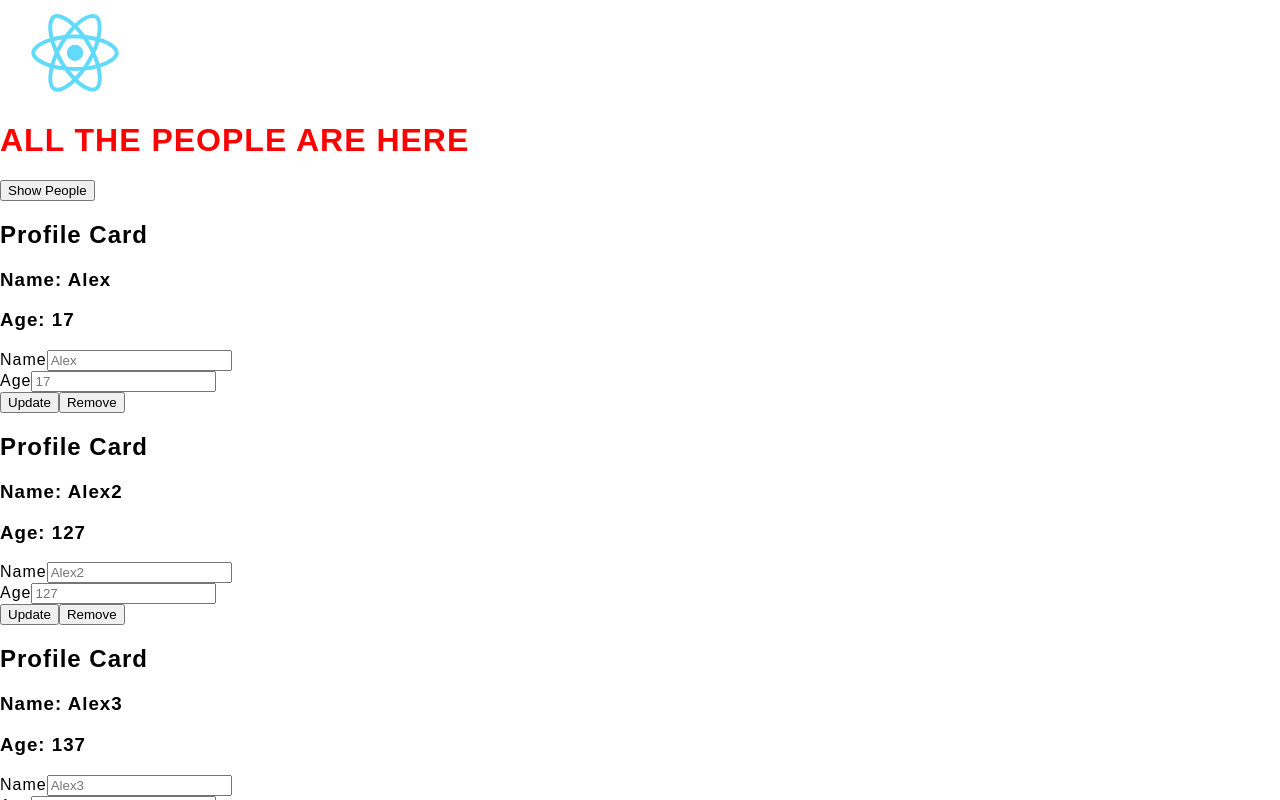
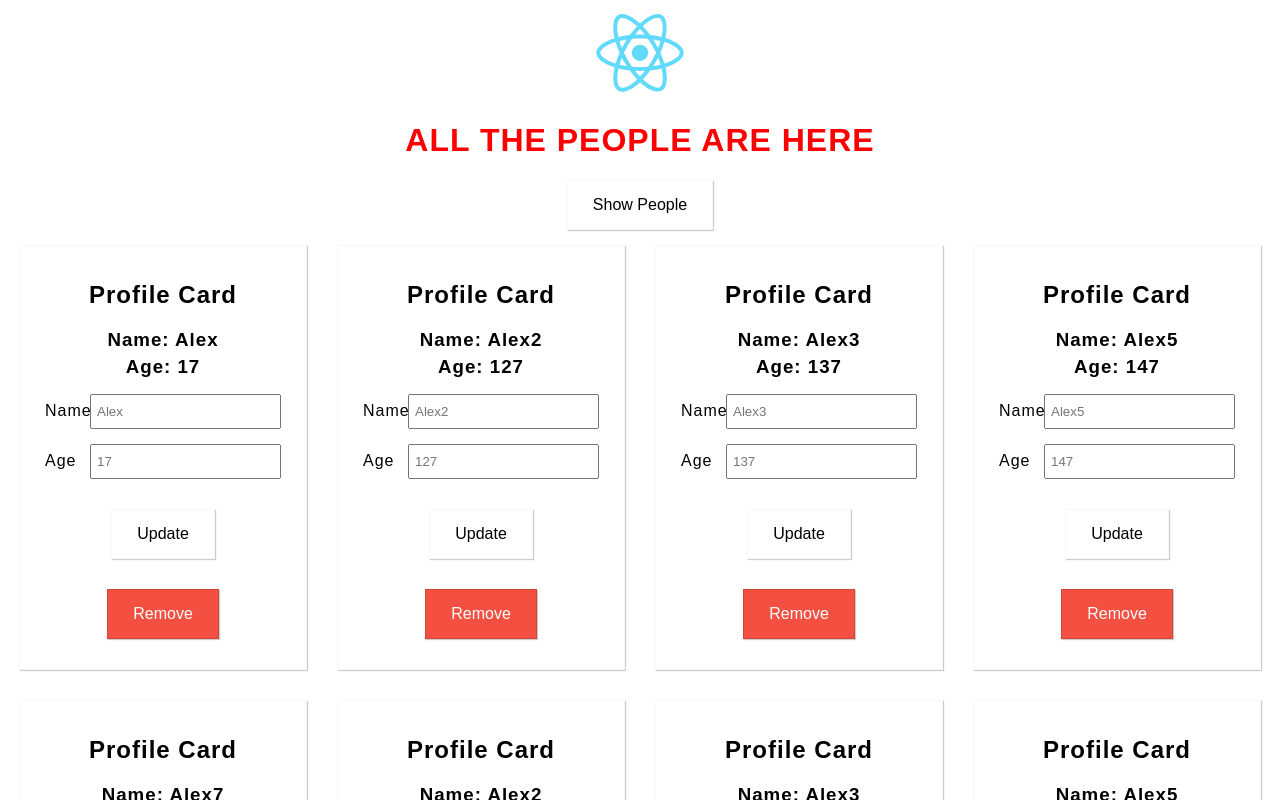
Before and after one commit to alexr101/react-course, a React app: page / in a window 1280 px wide. Both pictures are taken after a click on the button "Show People". Shown: the top 800 px of the page. Built offline with nearby package versions, Linux system fonts and the light colour scheme.

Commit message:
modularize all existing CSS

```diff
--- a/src/App.css
+++ b/src/App.css
@@ -9,3 +9,9 @@
 .App > button {
   margin: auto;
 }
+
+.logo {
+  width: 150px;
+  display: inline-block;
+  margin-bottom: -10px;
+}
--- a/src/App.js
+++ b/src/App.js
@@ -1,6 +1,6 @@
 import React, { Component } from 'react';
 import logo from './logo.svg';
-import './App.css';
+import classes from './App.css';
 import Person from './Components/Person/Person';
 import Button from './Components/Button/Button';
 
@@ -109,11 +109,6 @@ class App extends Component {
     var headerStyle = {
       fontWeight: 'bold',
     };
-    var logoStyle = {
-      width: '150px',
-      display: 'inline-block',
-      marginBottom: '-10px'
-    }
 
     if(this.state.showPeople) {
       peopleList = this.getPeople();
@@ -122,8 +117,8 @@ class App extends Component {
 
 
     return (
-      <div className="App">
-        <img style={logoStyle} src={logo}></img>
+      <div className={classes.App}>
+        <img className={classes.logo} src={logo}></img>
         <h1 style={headerStyle}>ALL THE PEOPLE ARE HERE</h1>
         <Button click={this.togglePeopleList}>Show People</Button>
         {peopleList}
--- a/src/Components/Button/Button.css
+++ b/src/Components/Button/Button.css
@@ -1,4 +1,4 @@
-.btn-1 {
+.btn {
   display: block;
   padding: 15px 25px;
   font-size: 1em;
@@ -10,7 +10,7 @@
 
 }
 
-.red-btn {
+.redBtn {
   background-color: #f45042;
   border: 1px solid #d04538;
   color: #fff;
--- a/src/Components/Button/Button.js
+++ b/src/Components/Button/Button.js
@@ -1,9 +1,21 @@
 import React from 'react';
-import './Button.css';
+import classes from './Button.css';
+
+const getBtnClass = (btnType) => {
+  var btnClass = classes.btn;
+
+  if(btnType == 'red') btnClass += ' ' + classes.redBtn;
+
+  return btnClass;
+}
 
 const Button = (props) => {
+  console.log(classes);
+
+  var btnClass = getBtnClass(props.buttonType);
+
   return (
-    <button className={"btn-1 " + props.classes} onClick={props.click}>{props.children}</button>
+    <button className={btnClass} onClick={props.click}>{props.children}</button>
   )
 }
 
--- a/src/Components/Person/Person.css
+++ b/src/Components/Person/Person.css
@@ -9,7 +9,7 @@
   margin: 15px 15px;
 }
 
-.Person .form-inputs {
+.Person .formInputs {
   margin-bottom: 15px;
 }
 
--- a/src/Components/Person/Person.js
+++ b/src/Components/Person/Person.js
@@ -1,6 +1,6 @@
 import React from 'react';
 import Button from './../Button/Button';
-import './Person.css'
+import classes from './Person.css'
 
 
 const person = (props) => {
@@ -10,21 +10,21 @@ const person = (props) => {
     }
   }
 
-  return  <div style={cardStyles} className="Person" onClick={props.click}>
+  return  <div style={cardStyles} className={classes.Person} onClick={props.click}>
             <h2>Profile Card</h2>
             <h3>Name: {props.name}</h3>
             <h3>Age: {props.age}</h3>
             <p>{props.children}</p>
-            <div className="form-inputs">
+            <div className={classes.formInputs}>
               <label htmlFor="name">Name</label>
               <input id="name" onChange={(e) => props.onNameChangedHandler(e, props.id)} placeholder={props.name}/>
             </div>
-            <div className="form-inputs">
+            <div className={classes.formInputs}>
               <label htmlFor="age">Age</label>
               <input id="age" onChange={(e) => props.onAgeChangedHandler(e, props.id)} placeholder={props.age}/>
             </div>
             <Button click={props.updatePersonHandler}>Update</Button>
-            <Button click={() => props.removePerson(props.id)} classes="red-btn">Remove</Button>
+            <Button click={() => props.removePerson(props.id)} buttonType="red">Remove</Button>
           </div>
 };
 
```
